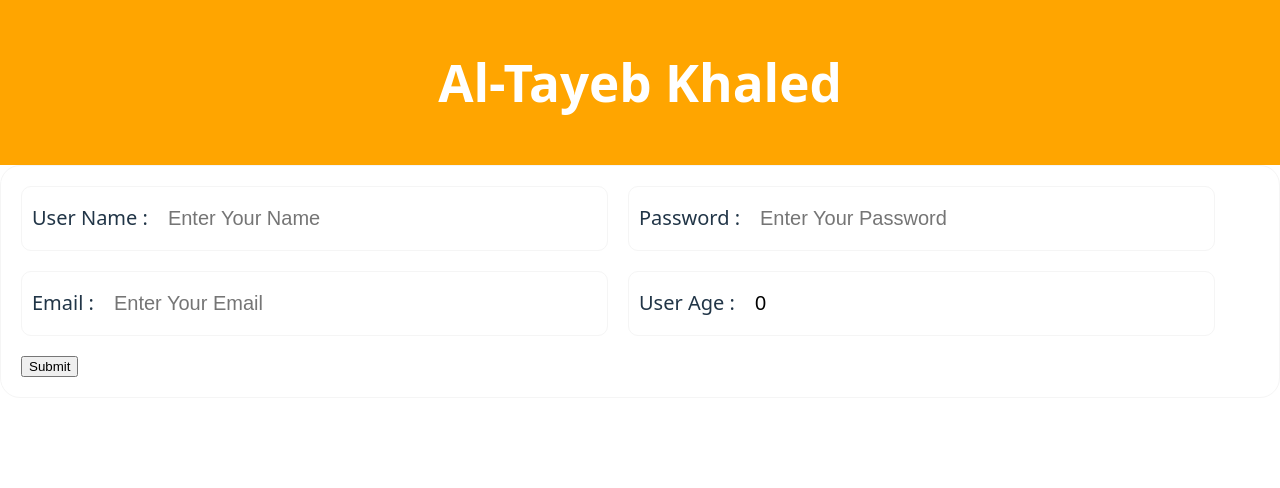
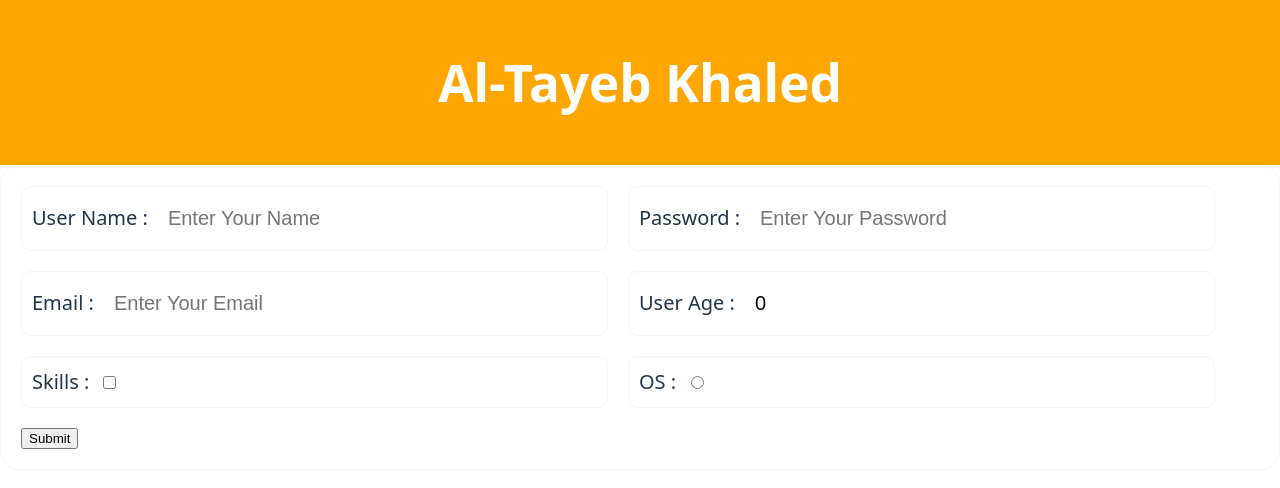
Before and after one commit to AlTayeb-Front-End/React-repo, a React (Vite) app: page / in a window 1280 px wide. Shown: the top 488 px of the page. Built offline with nearby package versions, Linux system fonts and the light colour scheme.

Commit message:
lesson:like state with check & radio box

```diff
--- a/src/App.jsx
+++ b/src/App.jsx
@@ -12,6 +12,8 @@ function App() {
     password: "",
     email: "",
     age: 0,
+    checkedBox: "",
+    radioBox: "",
   });
   return (
     <>
--- a/src/components/BasicForm.jsx
+++ b/src/components/BasicForm.jsx
@@ -50,6 +50,25 @@ export default function BasicForm({
           setData({ ...formData, age: event.target.value });
         }}
       />
+      <FormInputText
+        type={"checkbox"}
+        name={"choose"}
+        label={"Skills :"}
+        checked={formData.checkedBox}
+        onChange={(event) => {
+          setData({ ...formData, checkedBox: event.target.checked });
+        }}
+      />
+      <FormInputText
+        type={"radio"}
+        name={"one"}
+        label={"OS :"}
+        placeholder="Choose Your OS :"
+        checked={formData.radioBox}
+        onChange={(event) => {
+          setData({ ...formData, radioBox: event.target.checked });
+        }}
+      />
 
       <input type="submit" />
     </form>
--- a/src/components/formInputs/FormInputText.jsx
+++ b/src/components/formInputs/FormInputText.jsx
@@ -6,22 +6,30 @@ export default function FormInputText({
   label,
   placeholder = "",
   onChange,
-  value,
+  value = "",
+  checked = "",
 }) {
+  const fields = {
+    type: type,
+    id: name,
+    name: name,
+    onChange: onChange,
+  };
   return (
     <article className="form-input-text-article">
       <label className="form-input-text-label" htmlFor={name}>
         {label}
       </label>
-      <input
-        className="form-input-text"
-        type={type}
-        id={name}
-        name={name}
-        placeholder={placeholder}
-        value={value}
-        onChange={onChange}
-      />
+      {value !== "" || value !== null || value !== undefined ? (
+        <input
+          className="form-input-text"
+          {...fields}
+          placeholder={placeholder}
+          value={value}
+        />
+      ) : (
+        <input checked={checked} {...fields} />
+      )}
     </article>
   );
 }
```
